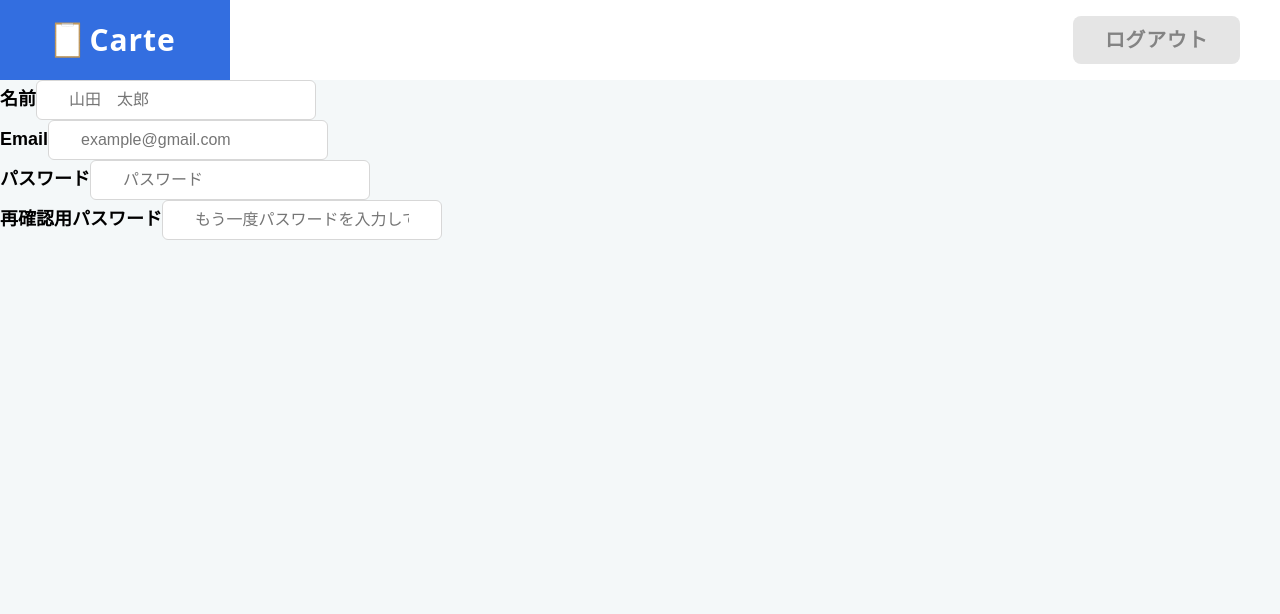
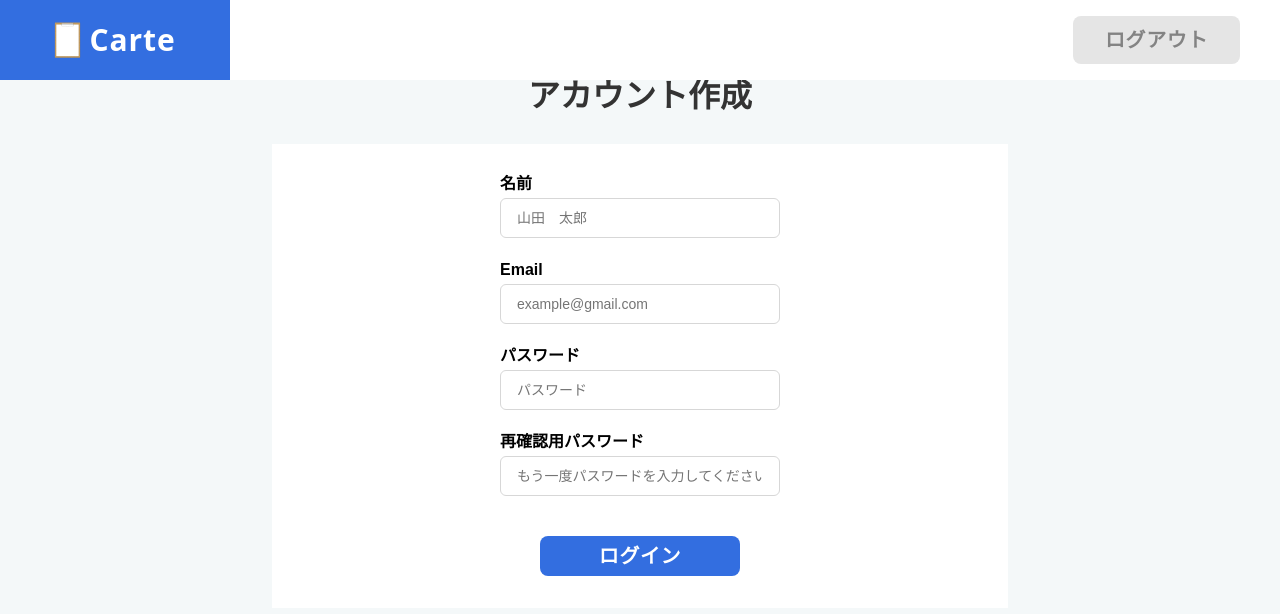
Before and after one commit to KobeanH/carte, a React (Create React App) app in the folder frontend/: page / in a window 1280 px wide. Shown: the top 614 px of the page. Built offline with nearby package versions, Linux system fonts and the light colour scheme.

Commit message:
feat:アカウント作成フォーム作成

```diff
--- /dev/null
+++ b/frontend/src/components/atoms/btn/FormBtn.jsx
@@ -0,0 +1,23 @@
+// 外部モジュール
+import styled from 'styled-components'
+
+// 内部モジュール
+import { BaseBlueBtn } from '../../../style/btn/BaseBlueBtn'
+
+const Btn = styled.a`
+  ${BaseBlueBtn}
+  height: 40px;
+  width: 200px;
+  padding: 10px 32px;
+  font-size: 2rem;
+  border-radius: 8px;
+`
+
+export const FormBtn = (props) => {
+  const { children } = props
+  return (
+    <>
+      <Btn>{children}</Btn>
+    </>
+  )
+}
--- a/frontend/src/components/atoms/input/CreateInput.jsx
+++ b/frontend/src/components/atoms/input/CreateInput.jsx
@@ -9,15 +9,16 @@ const Input = styled.input`
   width: 100%;
   border: 1px solid #d7d7d7;
   border-radius: 6px;
-  padding: 10px 32px;
-  font-size: 1.6rem;
+  padding: 10px 16px;
+  font-size: 1.4rem;
 `
 
 export const CreateInput = (props) => {
-  const { type, name, value, placeholder, onChange } = props
+  const { id, type, name, value, placeholder, onChange } = props
   return (
     <>
       <Input
+        id={id}
         type={type}
         name={name}
         value={value}
--- a/frontend/src/components/atoms/label/CreateLabel.jsx
+++ b/frontend/src/components/atoms/label/CreateLabel.jsx
@@ -5,7 +5,7 @@ import styled from 'styled-components'
 
 const Label = styled.label`
   color: #000;
-  font-size: 1.8rem;
+  font-size: 1.6rem;
 `
 
 export const CreateLabel = (props) => {
--- a/frontend/src/components/molecules/CreateInputField.jsx
+++ b/frontend/src/components/molecules/CreateInputField.jsx
@@ -6,6 +6,10 @@ import { CreateInput } from '../atoms/input/CreateInput'
 import { CreateLabel } from '../atoms/label/CreateLabel'
 
 const Wrap = styled.div`
+  display: flex;
+  flex-direction: column;
+  max-width: 280px;
+  width: 100%;
   > label {
     margin-bottom: 6px;
   }
@@ -19,6 +23,7 @@ export const CreateInputField = (props) => {
       <Wrap>
         <CreateLabel inputFor={inputFor}>{children}</CreateLabel>
         <CreateInput
+          id={inputFor}
           type={type}
           name={name}
           value={value}
--- a/frontend/src/components/organisms/CreateForm.jsx
+++ b/frontend/src/components/organisms/CreateForm.jsx
@@ -1,15 +1,39 @@
 // 外部モジュール
-// import styled from 'styled-components'
 import { useState } from 'react'
+import styled from 'styled-components'
+import { FormBtn } from '../atoms/btn/FormBtn'
 
 // 内部モジュール
 import { CreateInputField } from '../molecules/CreateInputField'
 
-export const CreateForm = (props) => {
-  const [name, setName] = useState(null)
-  const [email, setEmail] = useState(null)
-  const [password, setPassword] = useState(null)
-  const [confirmPass, setConfirmPass] = useState(null)
+const Title = styled.h1`
+  margin-bottom: 32px;
+  font-size: 3.2rem;
+  text-align: center;
+`
+const Wrap = styled.div`
+  display: flex;
+  flex-direction: column;
+  justify-content: center;
+  align-items: center;
+  background-color: #fff;
+  max-width: 736px;
+  width: 100%;
+  margin: 0 auto;
+  padding: 32px;
+  > div:not(:nth-child(4)) {
+    margin-bottom: 24px;
+  }
+  > div:nth-child(4) {
+    margin-bottom: 40px;
+  }
+`
+
+export const CreateForm = () => {
+  const [name, setName] = useState('')
+  const [email, setEmail] = useState('')
+  const [password, setPassword] = useState('')
+  const [confirmPass, setConfirmPass] = useState('')
 
   // 名前入力欄
   const getName = (e) => {
@@ -33,6 +57,8 @@ export const CreateForm = (props) => {
   }
   return (
     <>
+      <Title>アカウント作成</Title>
+      <Wrap>
         <CreateInputField
           inputFor={'name'}
           type={'text'}
@@ -73,6 +99,8 @@ export const CreateForm = (props) => {
         >
           再確認用パスワード
         </CreateInputField>
+        <FormBtn>ログイン</FormBtn>
+      </Wrap>
     </>
   )
 }
--- /dev/null
+++ b/frontend/src/style/btn/BaseBlueBtn.js
@@ -0,0 +1,16 @@
+// 外部モジュール
+import { css } from 'styled-components'
+
+// 内部モジュール
+import { Color } from '../Color'
+
+export const BaseBlueBtn = css`
+  display: flex;
+  justify-content: center;
+  align-items: center;
+  box-sizing: border-box;
+  -webkit-box-sizing: border-box;
+  background-color: ${Color.MainColor};
+  color: #fff;
+  letter-spacing: 0.03em;
+`
```
Lines whose indentation alone changed are shown as unchanged.
